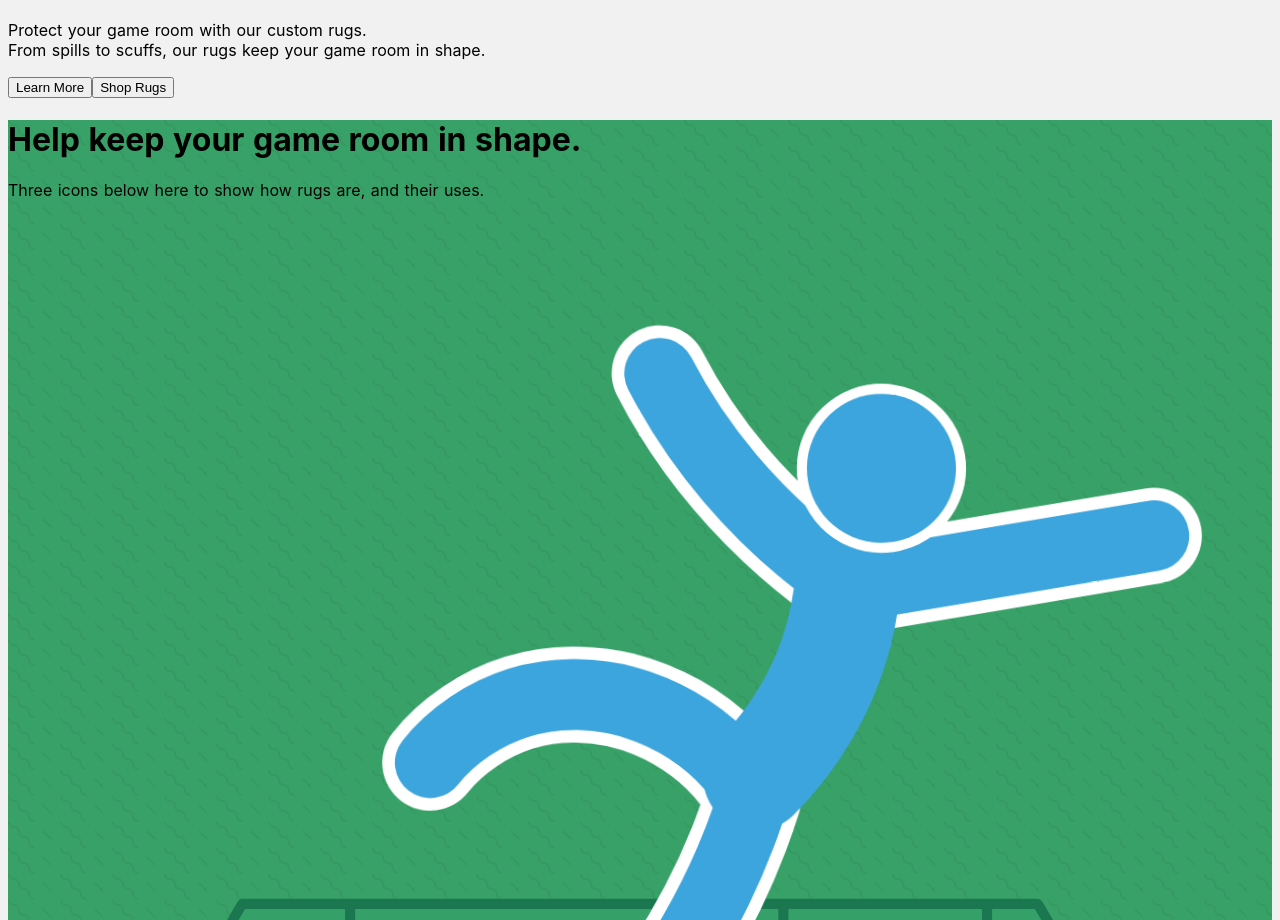
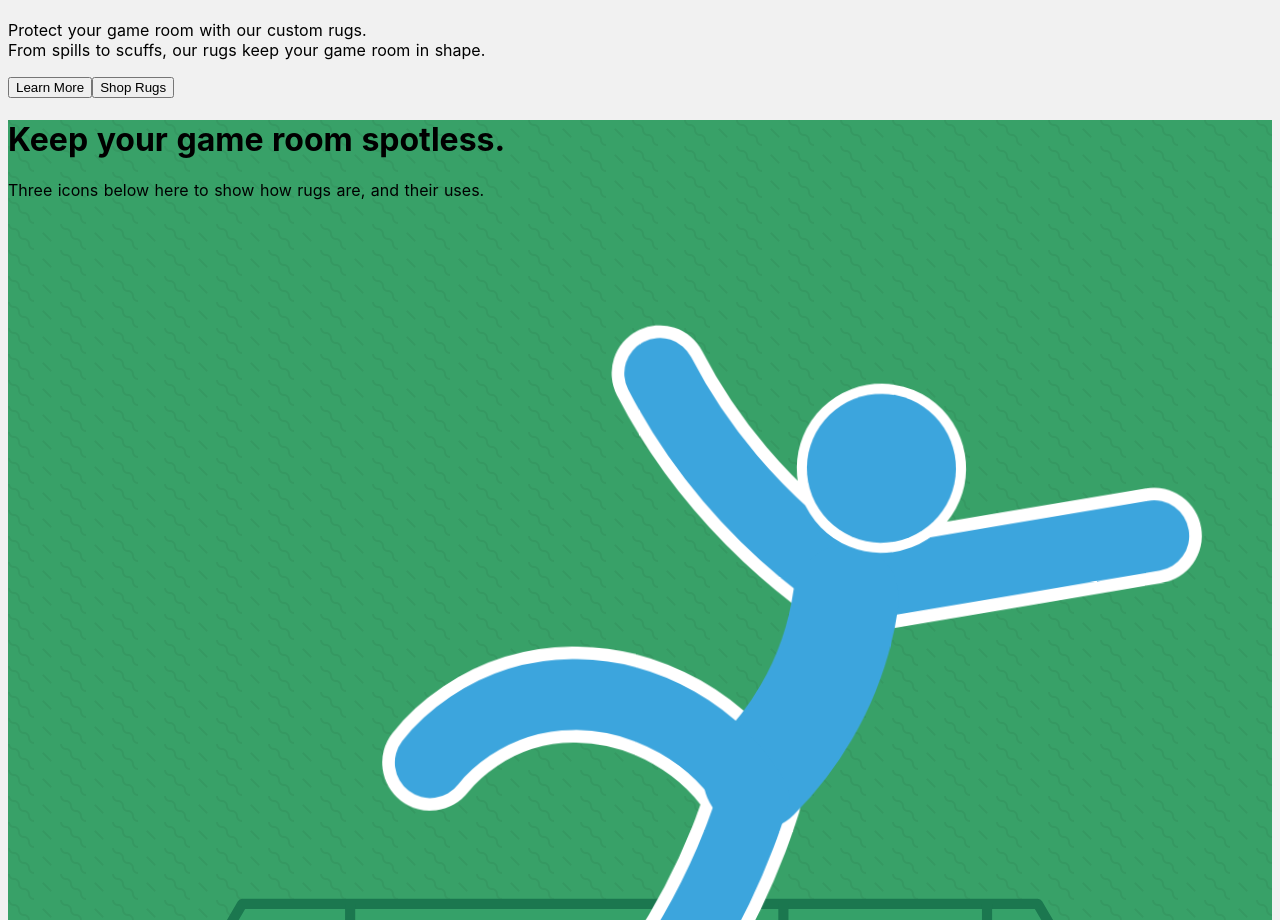
Before and after one commit to kendalled/pooltablerugs2, a Nuxt app in the folder src/: page / in a window 1280 px wide. Shown: the part 3269-4189 px from the top of the page. Built offline with nearby package versions, Linux system fonts and the light colour scheme; what @tailwindcss/custom-forms, tailwindcss-transitions would draw is missing.

Commit message:
Removed v-s-m

```diff
--- a/src/components/BlankSection.vue
+++ b/src/components/BlankSection.vue
@@ -3,7 +3,7 @@
     <h1
       class="text-center text-3xl text-white font-medium -mt-2 leading-snug"
     >
-      Help keep your game room in shape.
+      Keep your game room spotless.
     </h1>
     <p class="text-center text-lg text-gray-200 mt-2 px-6">
       Three icons below here to show how rugs are, and their uses.
```
Also changed, not shown: src/static/sample2.png.
